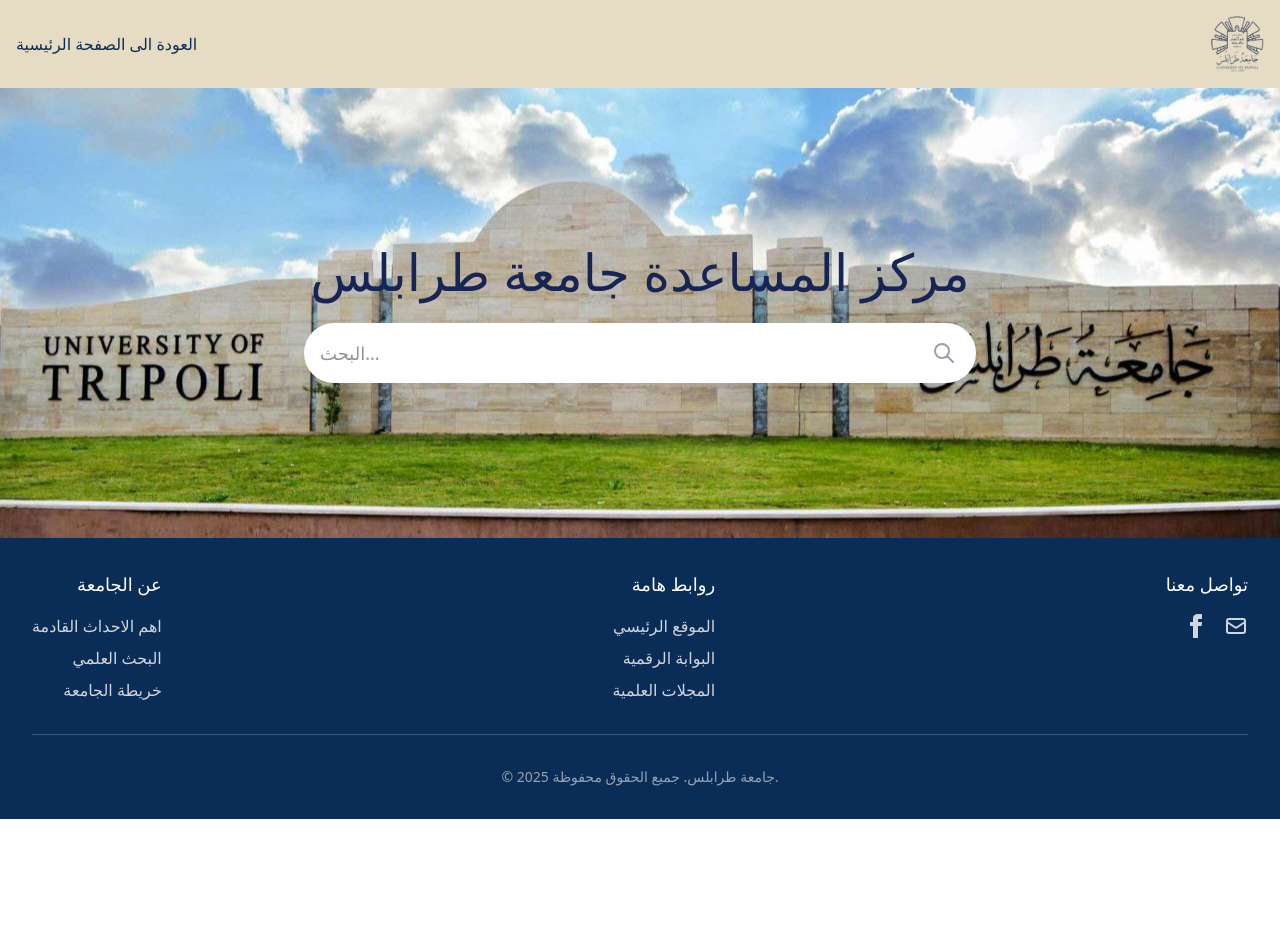
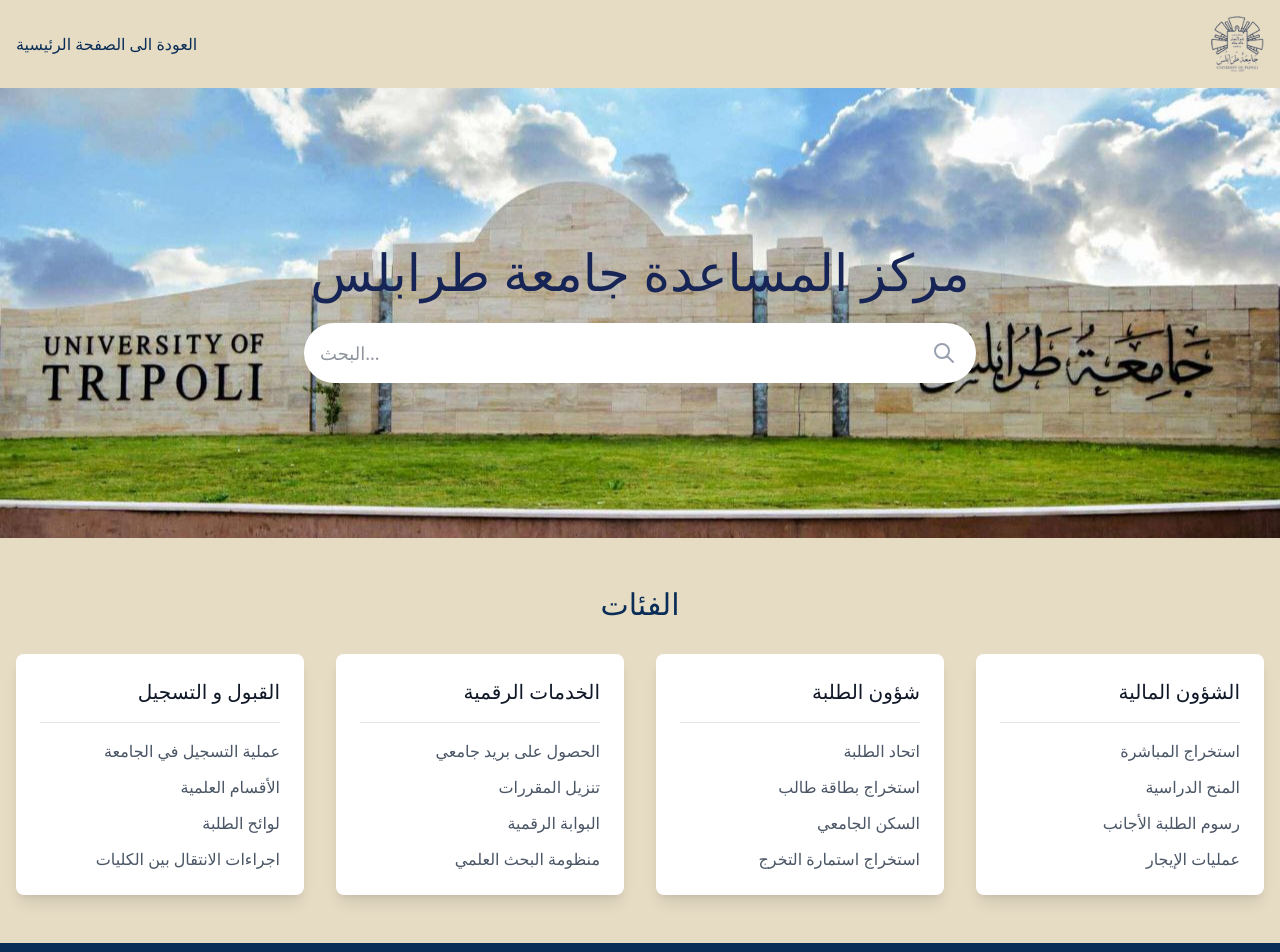
Before and after one commit to najmdeen7/university-KnowledgeBase-frontend, a React (Vite) app: page / in a window 1280 px wide. Shown: the top 952 px of the page. Before the commit the page ends 819 px from the top, so only its background shows below. Built offline with nearby package versions, Linux system fonts and the light colour scheme.

Commit message:
feat: Build and style Hero and Categories sections

```diff
--- a/src/App.jsx
+++ b/src/App.jsx
@@ -2,11 +2,13 @@
 import Hero from "./Combonents/Hero";
 import Footer from "./Combonents/footer";
 import Header from "./Combonents/Header";
+import CategoriesSection from "./Combonents/CategoriesSection";
 function App() {
   return (
     <div className=" w-screen ">
       <Header></Header>
       <Hero></Hero>
+      <CategoriesSection></CategoriesSection>
       <Footer></Footer>
     </div>
   );
--- /dev/null
+++ b/src/Combonents/CategoriesSection.jsx
@@ -0,0 +1,64 @@
+import CategoryCard from "./CategoryCard";
+
+const categoriesData = [
+  {
+    title: "القبول و التسجيل",
+    questions: [
+      "عملية التسجيل في الجامعة",
+      "الأقسام العلمية",
+      "لوائح الطلبة",
+      "اجراءات الانتقال بين الكليات",
+    ],
+  },
+  {
+    title: "الخدمات الرقمية",
+    questions: [
+      "الحصول على بريد جامعي",
+      "تنزيل المقررات",
+      "البوابة الرقمية",
+      "منظومة البحث العلمي",
+    ],
+  },
+  {
+    title: "شؤون الطلبة",
+    questions: [
+      "اتحاد الطلبة",
+      "استخراج بطاقة طالب",
+      "السكن الجامعي",
+      "استخراج استمارة التخرج",
+    ],
+  },
+  {
+    title: "الشؤون المالية",
+    questions: [
+      "استخراج المباشرة",
+      "المنح الدراسية",
+      "رسوم الطلبة الأجانب",
+      "عمليات الإيجار",
+    ],
+  },
+];
+
+export default function CategoriesSection() {
+  return (
+    <section style={{ backgroundColor: "#E6DCC4" }} className="py-12 px-4">
+      <div className="container mx-auto">
+        <h2
+          className="text-3xl font-bold text-center mb-8"
+          style={{ color: "#0A2D57" }}
+        >
+          الفئات
+        </h2>
+        <div className="grid md:grid-cols-2 lg:grid-cols-4 gap-8">
+          {categoriesData.map((category, index) => (
+            <CategoryCard
+              key={index}
+              title={category.title}
+              questions={category.questions}
+            />
+          ))}
+        </div>
+      </div>
+    </section>
+  );
+}
--- /dev/null
+++ b/src/Combonents/CategoryCard.jsx
@@ -0,0 +1,32 @@
+export default function CategoryCard({ title, questions }) {
+  return (
+    <div
+      style={{ backgroundColor: "#FFFFFF" }}
+      className="p-6 rounded-lg shadow-lg flex flex-col h-full relative transition-all duration-300 hover:shadow-xl hover:-translate-y-1.5"
+    >
+      <h3 className="font-bold text-xl mb-4 text-right">
+        <a
+          href="#"
+          className="text-gray-900 hover:text-[theme(colors.primary-blue)] after:absolute after:inset-0"
+        >
+          {title}
+        </a>
+      </h3>
+
+      <hr style={{ borderColor: "rgba(0, 0, 0, 0.1)" }} className="mb-4" />
+
+      <ul className="space-y-3 text-right flex-grow relative z-10">
+        {questions.map((question, index) => (
+          <li key={index}>
+            <a
+              href="#"
+              className="text-gray-600 hover:text-[theme(colors.primary-blue)] transition-colors"
+            >
+              {question}
+            </a>
+          </li>
+        ))}
+      </ul>
+    </div>
+  );
+}
```
